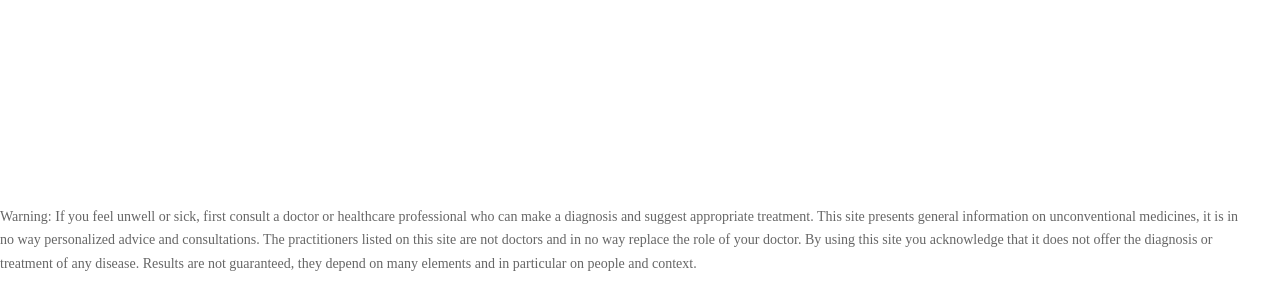
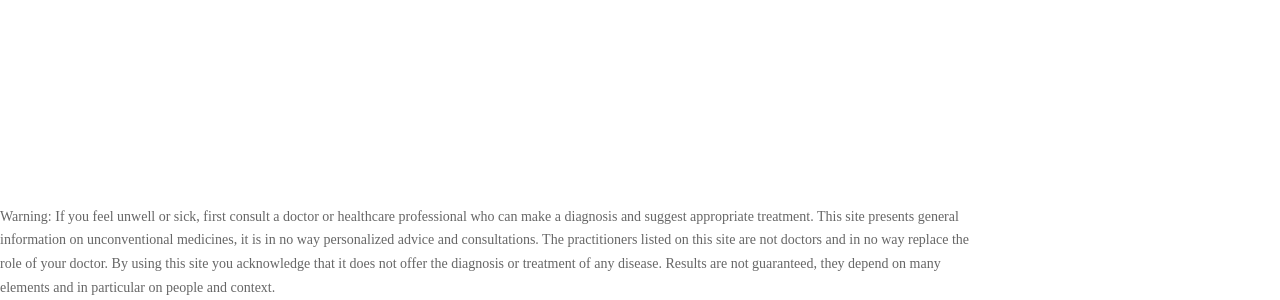
Before and after one commit to issabanzan/Site-freesession, a React (Vite) app in the folder frontend-projet-master/: page /nous in a window 1280 px wide. Shown: the part 1042-1342 px from the top of the page. Before the commit the page ends 1318 px from the top, so only its background shows below. Built offline with nearby package versions, Linux system fonts and the light colour scheme.

Commit message:
third modification my Footer

```diff
--- a/frontend-projet-master/src/shared/components/Footer/index.jsx
+++ b/frontend-projet-master/src/shared/components/Footer/index.jsx
@@ -3,7 +3,7 @@ import React from 'react';
 const Footer = () => {
   return (
     <footer className="bg-[#225886] text-white p-4">
-      <div style={{ marginRight: '2rem' }} className="max-w-7xl mx-auto px-4">
+      <div style={{ marginRight: '18rem' }} className="max-w-7xl mx-auto px-4">
         <div className="grid grid-cols-1 sm:grid-cols-2 md:grid-cols-4 gap-4">
           <div>
             <h5 className="text-lg font-semibold mb-2">Call Free session</h5>
```
